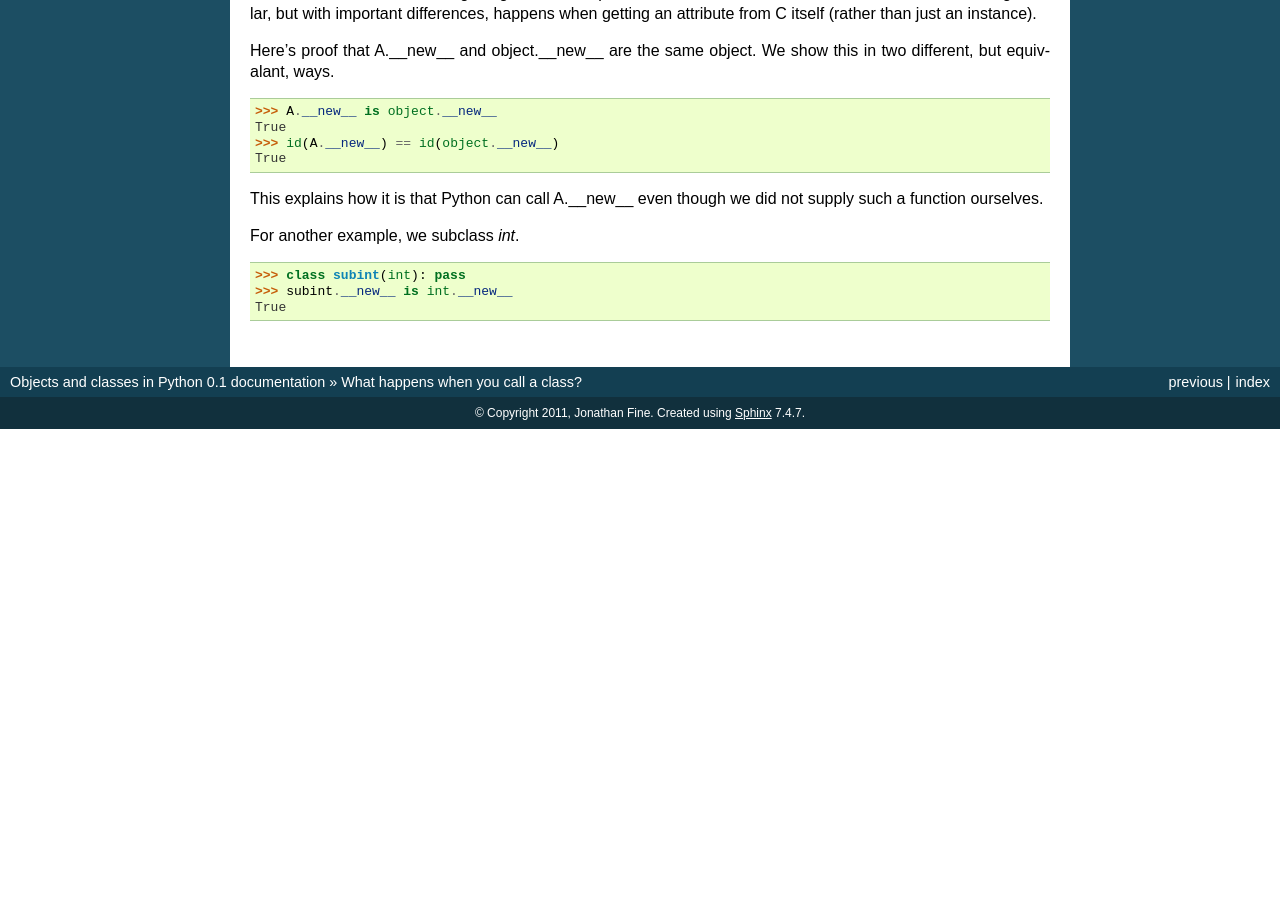
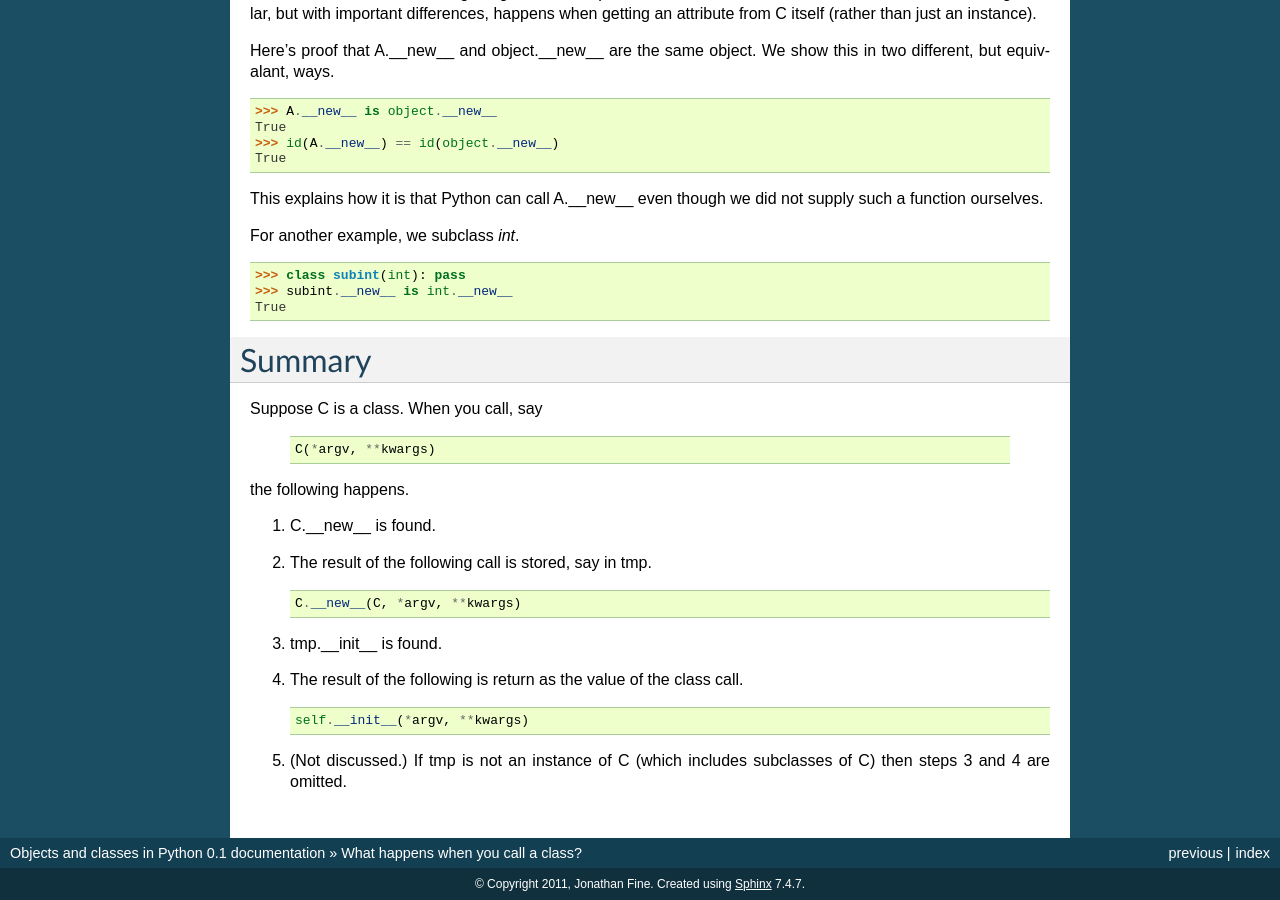
Before and after one commit to nazrulworld/jfine-python-classes-tutorial, a Sphinx documentation site: the page built from source/call-a-class.rst, in a window 1280 px wide and 900 px high, scrolled down 1182 px. Built offline with Sphinx 7.4.7, drawn with Linux system fonts in a browser that asks for light colours; before the commit the page ends 1611 px from its top, so only the background shows below that.

Commit message:
Add Summary, to close this draft.

```diff
--- a/source/call-a-class.rst
+++ b/source/call-a-class.rst
@@ -88,3 +88,34 @@ For another example, we subclass *int*.
 >>> class subint(int): pass
 >>> subint.__new__ is int.__new__
 True
+
+
+Summary
+=======
+
+Suppose C is a class.  When you call, say
+
+    .. code-block:: python
+
+        C(*argv, **kwargs)
+
+the following happens.
+
+1.  C.__new__ is found.
+
+2.  The result of the following call is stored, say in tmp.
+
+    .. code-block:: python
+
+       C.__new__(C, *argv, **kwargs)
+
+3.  tmp.__init__ is found.
+
+4.  The result of the following is return as the value of the class call.
+
+    .. code-block:: python
+
+       self.__init__(*argv, **kwargs)
+
+5.  (Not discussed.)  If tmp is not an instance of C (which includes
+    subclasses of C) then steps 3 and 4 are omitted.
```
